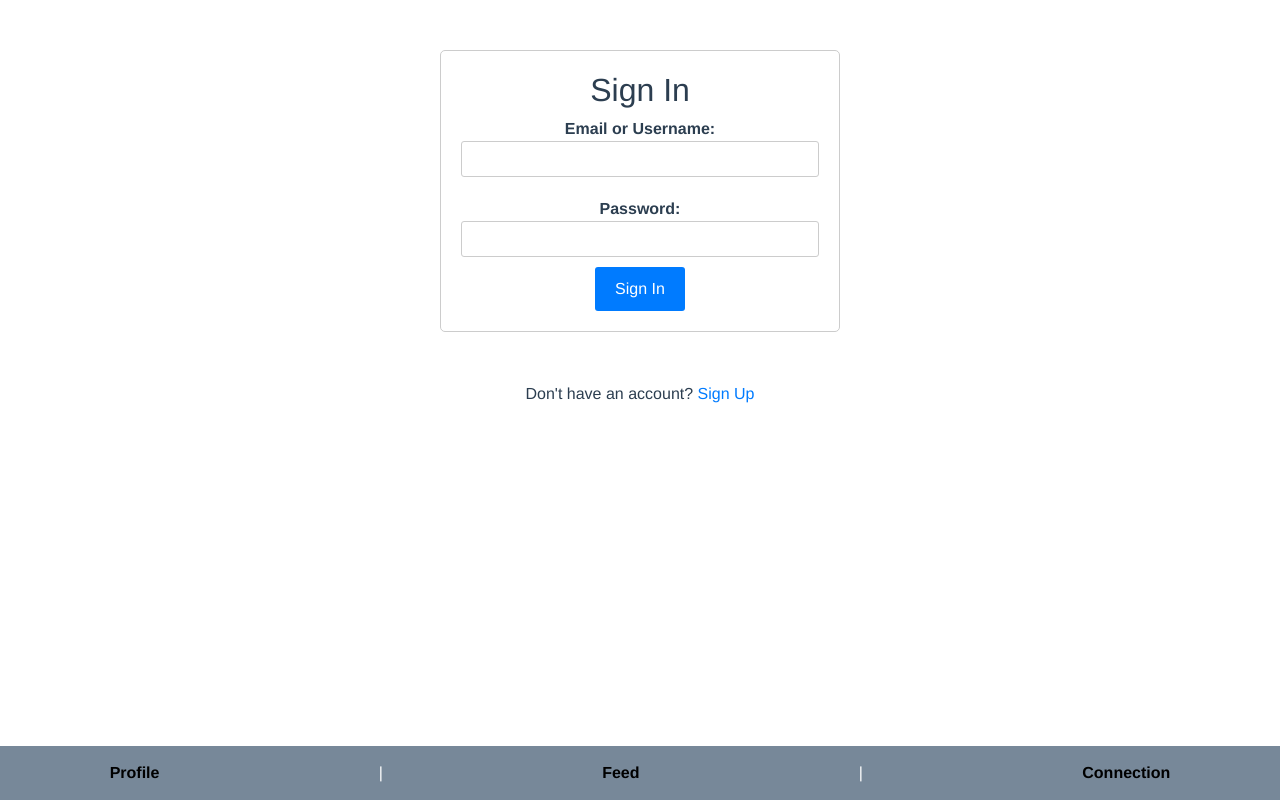
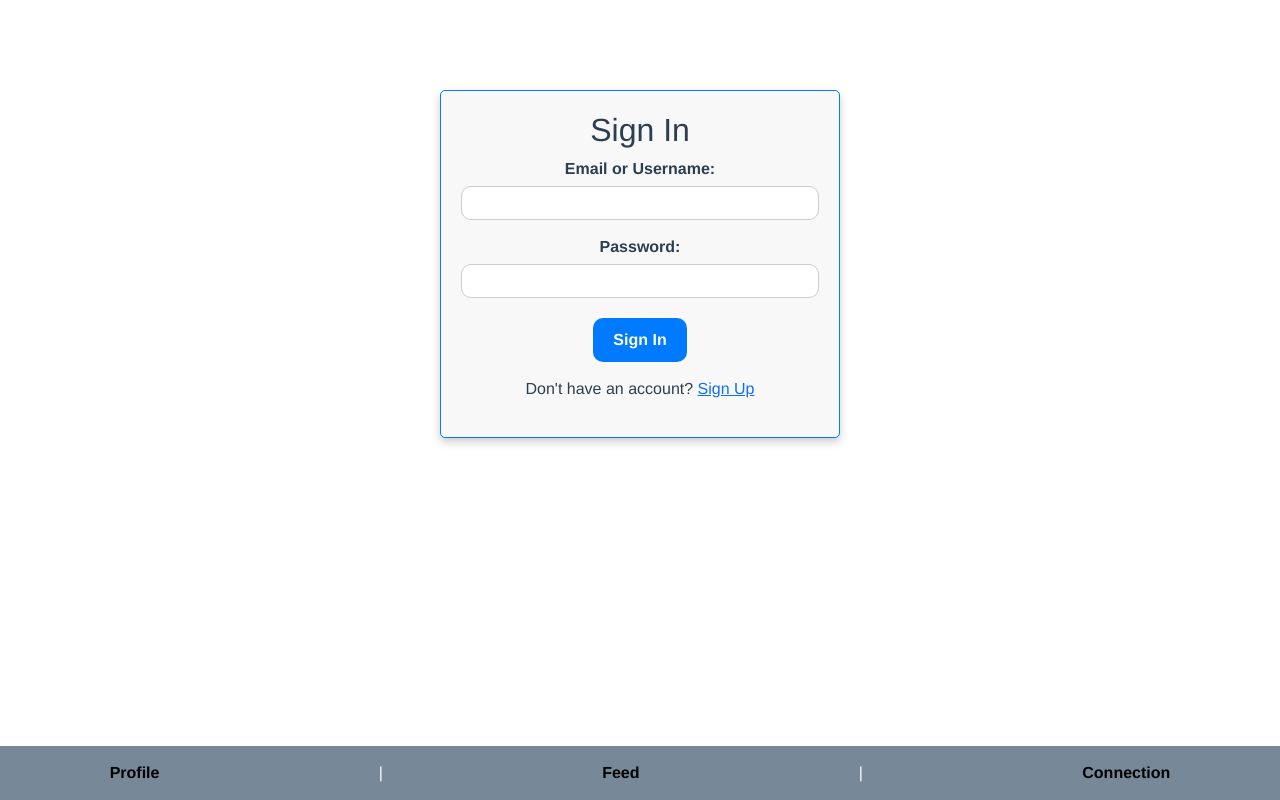
Before and after one commit to bhathiknk/socialmedia-webapp, a Vue app: page /SignIn in a window 1280 px wide. Built offline with nearby package versions, Linux system fonts and the light colour scheme.

Commit message:
UserDetailEdit form design and design updated and some signin and signup form costomized

```diff
--- a/src/components/LoggingComponent/SignIn.vue
+++ b/src/components/LoggingComponent/SignIn.vue
@@ -12,9 +12,9 @@
             </div>
             <button type="submit">Sign In</button>
         </form>
-    </div>
-    <div>
-        <p>Don't have an account? <router-link to="/signup">Sign Up</router-link></p>
+        <div>
+            <p>Don't have an account? <router-link to="/signup">Sign Up</router-link></p>
+        </div>
     </div>
 </template>
 
@@ -40,28 +40,32 @@ export default {
 </script>
 
 <style scoped>
+
 .signin-form {
     max-width: 400px;
-    margin: 50px auto;
+    margin: 90px auto;
     padding: 20px;
-    border: 1px solid #ccc;
+    border: 1px solid #007bff; /* Change border color to match the button */
     border-radius: 5px;
-}
+    background-color: #f8f8f8; /* Add a background color */
+    box-shadow: 0 4px 8px 0 rgba(0, 0, 0, 0.2); /* Add a subtle box shadow */}
 
 .form-group {
-    margin-bottom: 10px;
+    margin-bottom: 5px; /* Increase spacing between form groups */
 }
 
 label {
     display: block;
     font-weight: bold;
+    margin-bottom: 5px; /* Add space below labels */
 }
 
 input {
     width: 100%;
-    padding: 5px;
+    padding: 4px; /* Increase input padding */
     border: 1px solid #ccc;
-    border-radius: 3px;
+    border-radius: 10px;
+    outline: none; /* Remove input outline */
 }
 
 button {
@@ -69,13 +73,14 @@ button {
     color: #fff;
     padding: 10px 20px;
     border: none;
-    border-radius: 3px;
+    border-radius: 10px;
     cursor: pointer;
+    font-weight: bold;
+    margin-top: 15px; /* Add space above the button */
+    margin-bottom: 15px;
 }
 
-a {
-    text-decoration: none;
-    color: #007bff;
-    cursor: pointer;
+button:hover {
+    background-color: #0056b3; /* Change button color on hover */
 }
 </style>
--- a/src/components/LoggingComponent/SignUp.vue
+++ b/src/components/LoggingComponent/SignUp.vue
@@ -1,5 +1,10 @@
 <template>
     <div class="signup-form">
+
+        <div>
+            <p>If you have an account, please <router-link to="/SignIn">Sign In</router-link></p>
+        </div>
+
         <h2>Sign Up</h2>
         <form @submit.prevent="submitForm">
             <div class="form-group">
@@ -29,9 +34,8 @@
             <button type="submit">Sign Up</button>
         </form>
     </div>
-    <div>
-        <p>If you have an account, please <router-link to="/SignIn">Sign In</router-link></p>
-    </div>
+
+
 </template>
 
 <script>
@@ -64,29 +68,34 @@ export default {
 </script>
 
 <style scoped>
+
 .signup-form {
     max-width: 400px;
     margin: 10px auto;
     padding: 20px;
-    border: 1px solid #ccc;
+    border: 1px solid #007bff; /* Change border color to match the button */
     border-radius: 5px;
-
+    background-color: #f8f8f8; /* Add a background color */
+    box-shadow: 0 4px 8px 0 rgba(0, 0, 0, 0.2); /* Add a subtle box shadow */
+    overflow-y: auto;
 }
 
 .form-group {
-    margin-bottom: 10px;
+    margin-bottom: 5px; /* Increase spacing between form groups */
 }
 
 label {
     display: block;
     font-weight: bold;
+    margin-bottom: 5px; /* Add space below labels */
 }
 
 input {
     width: 100%;
-    padding: 5px;
+    padding: 4px; /* Increase input padding */
     border: 1px solid #ccc;
-    border-radius: 3px;
+    border-radius: 10px;
+    outline: none; /* Remove input outline */
 }
 
 button {
@@ -94,7 +103,13 @@ button {
     color: #fff;
     padding: 10px 20px;
     border: none;
-    border-radius: 3px;
+    border-radius: 10px;
     cursor: pointer;
+    font-weight: bold;
+    margin-top: 15px; /* Add space above the button */
+}
+
+button:hover {
+    background-color: #0056b3; /* Change button color on hover */
 }
 </style>
--- a/src/components/ProfileCom/UserDetailEdit.vue
+++ b/src/components/ProfileCom/UserDetailEdit.vue
@@ -5,7 +5,9 @@
             <div class="form-group">
                 <label for="profile-picture">Profile Picture:</label>
                 <input type="file" id="profile-picture" @change="updateProfilePicture" />
-                <img :src="editedUser.profilePicture" alt="Profile Picture" class="profile-picture" />
+                <div class="profile-picture-container">
+                    <img :src="editedUser.profileImageUrl" alt="Profile Picture" />
+                </div>
             </div>
             <div class="form-group">
                 <label for="user-name">User Name:</label>
@@ -29,7 +31,7 @@ export default {
     data() {
         return {
             editedUser: {
-                profilePicture: '', // You can provide a default image URL here
+                profileImageUrl: require('@/assets/profile.jpg'),
                 userName: '',
                 email: '',
                 bio: ''
@@ -61,14 +63,17 @@ export default {
 <style scoped>
 .user-detail-edit {
     max-width: 400px;
-    margin: 0 auto;
+    margin: 10px auto;
     padding: 20px;
-    border: 1px solid #ccc;
+    border: 1px solid #007bff; /* Change border color to match the button */
     border-radius: 5px;
+    background-color: #f8f8f8; /* Add a background color */
+    box-shadow: 0 4px 8px 0 rgba(0, 0, 0, 0.2); /* Add a subtle box shadow */
+    overflow-y: auto;
 }
 
 .form-group {
-    margin-bottom: 10px;
+    margin-bottom: 5px;
 }
 
 label {
@@ -80,24 +85,25 @@ input[type="file"] {
     width: 100%;
     padding: 5px;
     border: 1px solid #ccc;
-    border-radius: 3px;
+    border-radius: 10px;
 }
 
-img.profile-picture {
-    max-width: 100px;
-    max-height: 100px;
-    border: 1px solid #ccc;
+.profile-picture-container {
+    width: 150px;
+    height: 150px;
     border-radius: 50%;
-    margin-top: 5px;
+    overflow: hidden;
+    margin: 20px auto;
 }
 
 input[type="text"],
 input[type="email"],
 textarea {
     width: 100%;
-    padding: 5px;
+    padding: 4px; /* Increase input padding */
     border: 1px solid #ccc;
-    border-radius: 3px;
+    border-radius: 10px;
+    outline: none; /* Remove input outline */
 }
 
 button {
@@ -105,7 +111,9 @@ button {
     color: #fff;
     padding: 10px 20px;
     border: none;
-    border-radius: 3px;
+    border-radius: 10px;
     cursor: pointer;
+    font-weight: bold;
+    margin-top: 15px; /* Add space above the button */
 }
 </style>
```
